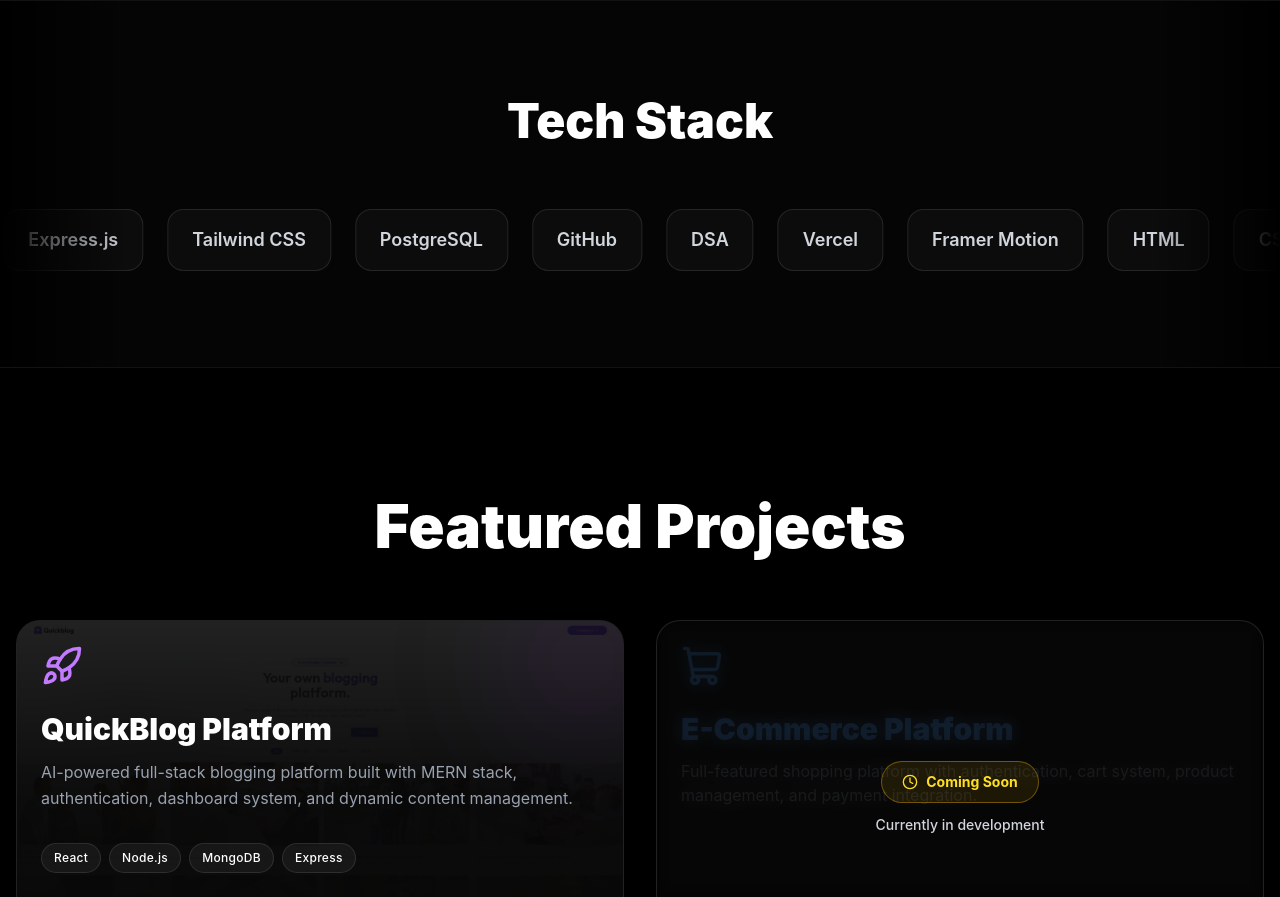
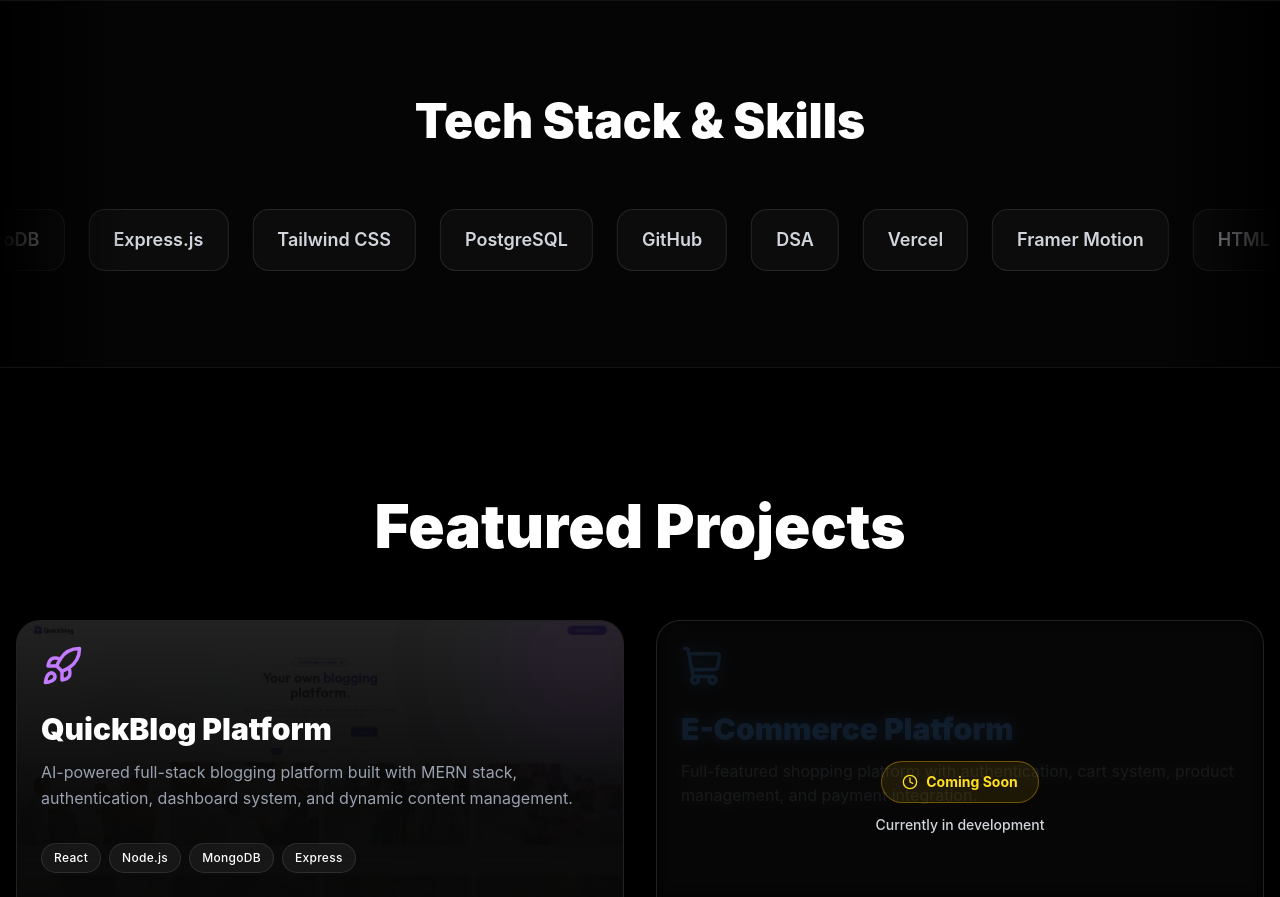
Before and after one commit to viveksingh018/vivek-portfolio, a React (Vite) app: page / in a window 1280 px wide. Shown: the part 910-1807 px from the top of the page. Built offline with nearby package versions, Linux system fonts and the light colour scheme.

Commit message:
Adding skills

```diff
--- a/src/App.jsx
+++ b/src/App.jsx
@@ -85,7 +85,7 @@ function App() {
   };
 
   const skills = [
-    "HTML", "CSS", "JavaScript", "Python", "React.js",
+    "HTML", "CSS", "JavaScript", "TypeScrip", "Python", "React.js",
     "Node.js", "MongoDB", "Express.js", "Tailwind CSS",
     "PostgreSQL", "GitHub", "DSA", "Vercel", "Framer Motion",
   ];
@@ -335,7 +335,7 @@ function App() {
 
         <Reveal>
           <h2 className="text-center text-4xl md:text-5xl font-black mb-16">
-            Tech Stack
+            Tech Stack & Skills
           </h2>
         </Reveal>
 
```
